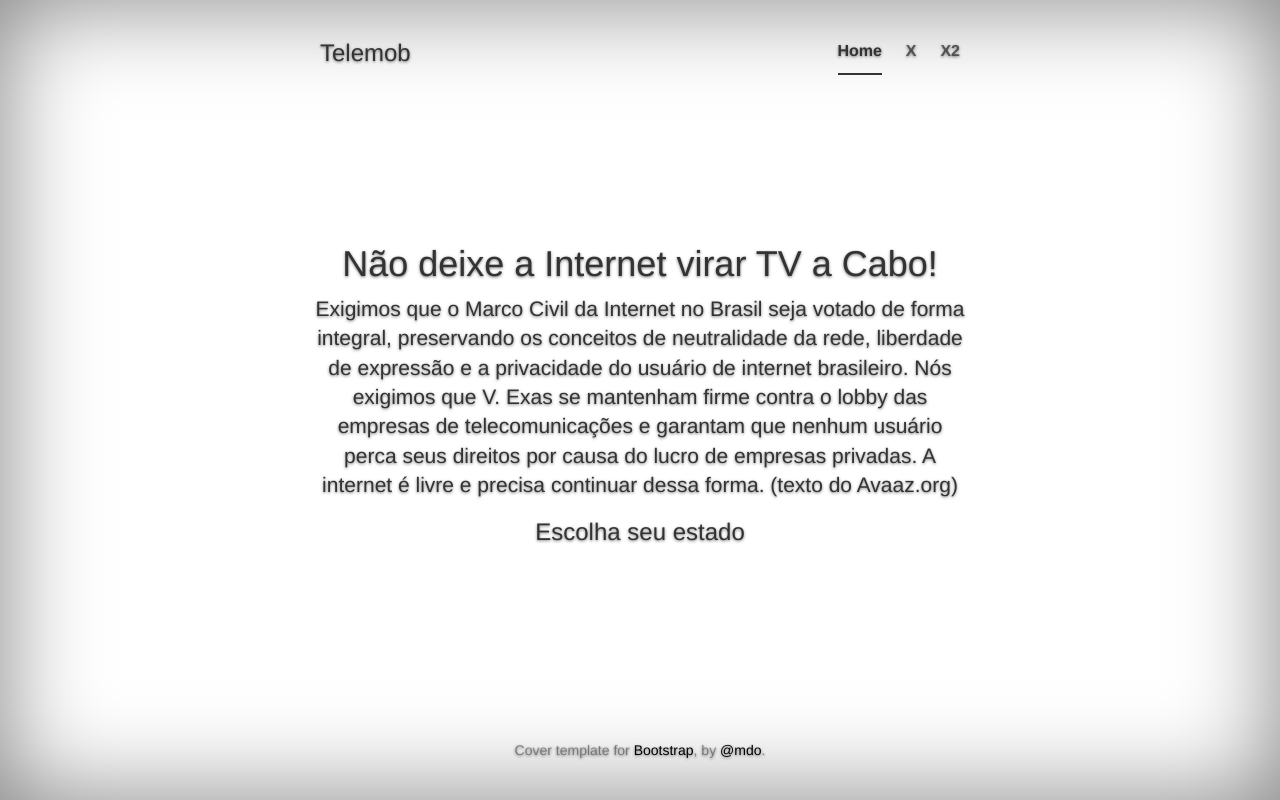
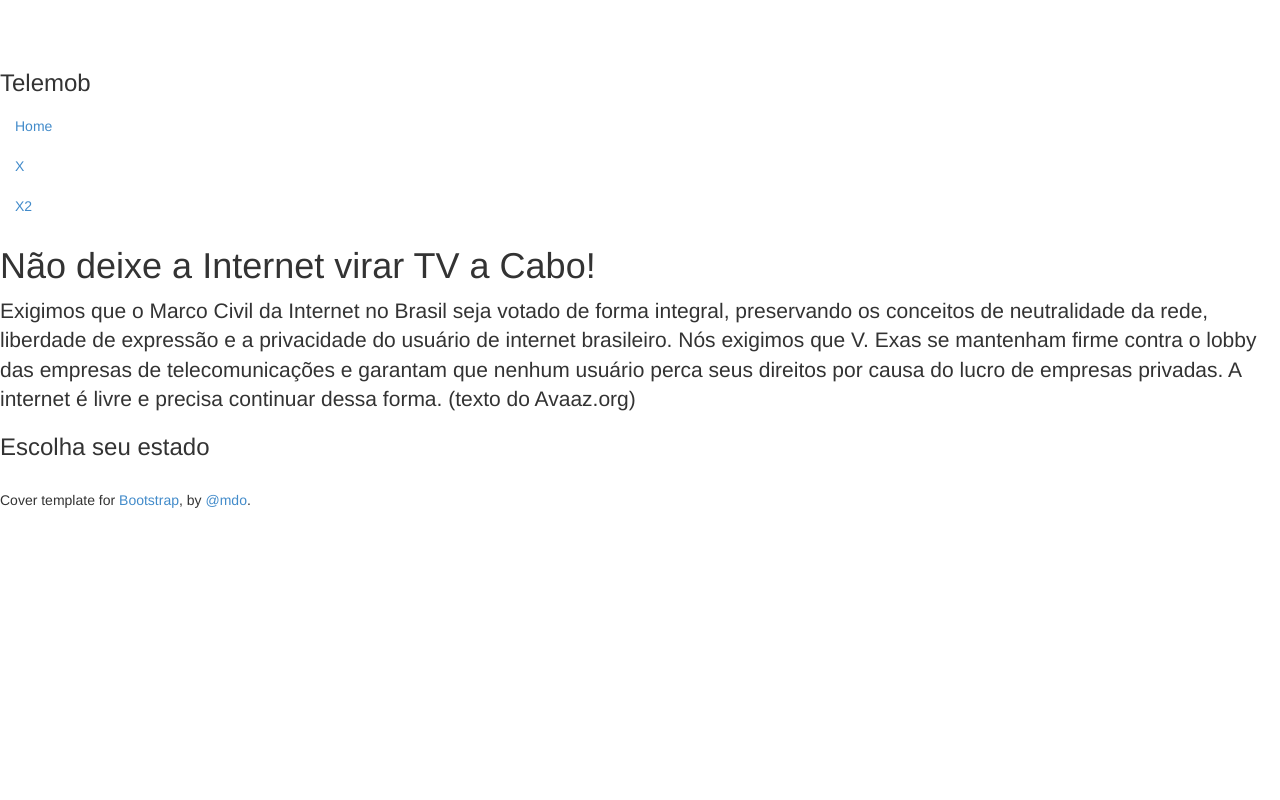
Before and after one commit to garoa/telemob, a Django app: page / in a window 1280 px wide. Run offline with Django 3.2, Linux system fonts and the light colour scheme; data comes from the database, SQL or seed files in the repository; some libraries are stand-ins or nearby versions.

Commit message:
novo css para a nova tela inicial

```diff
--- a/telemob/static/css/project.css
+++ b/telemob/static/css/project.css
@@ -1,161 +1,11 @@
-/*
- * Globals
- */
-
-/* Links */
-a,
-a:focus,
-a:hover {
-  color: #000;
+  body {
+  padding-top: 50px;
+}
+.starter-template {
+  padding: 40px 15px;
+  text-align: center;
 }
 
-/* Custom default button */
-.btn-default,
-.btn-default:hover,
-.btn-default:focus {
-  color: #333;
-  text-shadow: none; /* Prevent inheritence from `body` */
-  background-color: #fff;
-  border: 1px solid #fff;
+.navbar-inverse{
+  background-color: #000;
 }
-
-
-/*
- * Base structure
- */
-
-html,
-body {
-  height: 100%;
-  background-color: #fff;
-}
-body {
-  color: #333;
-  text-align: center;
-  text-shadow: 0 1px 3px rgba(0,0,0,.5);
-  box-shadow: inset 0 0 100px rgba(0,0,0,.5);
-}
-
-/* Extra markup and styles for table-esque vertical and horizontal centering */
-.site-wrapper {
-  display: table;
-  width: 100%;
-  height: 100%; /* For at least Firefox */
-  min-height: 100%;
-}
-.site-wrapper-inner {
-  display: table-cell;
-  vertical-align: top;
-}
-.cover-container {
-  margin-right: auto;
-  margin-left: auto;
-}
-
-/* Padding for spacing */
-.inner {
-  padding: 30px;
-}
-
-
-/*
- * Header
- */
-.masthead-brand {
-  margin-top: 10px;
-  margin-bottom: 10px;
-}
-
-.masthead-nav > li {
-  display: inline-block;
-}
-.masthead-nav > li + li {
-  margin-left: 20px;
-}
-.masthead-nav > li > a {
-  padding-right: 0;
-  padding-left: 0;
-  font-size: 16px;
-  font-weight: bold;
-  color: #333; /* IE8 proofing */
-  color: rgba(51,51,51,.75);
-  border-bottom: 2px solid transparent;
-}
-.masthead-nav > li > a:hover,
-.masthead-nav > li > a:focus {
-  background-color: transparent;
-  border-bottom-color: rgba(51,51,51,.25);
-}
-.masthead-nav > .active > a,
-.masthead-nav > .active > a:hover,
-.masthead-nav > .active > a:focus {
-  color: #333;
-  border-bottom-color: #333;
-}
-
-@media (min-width: 768px) {
-  .masthead-brand {
-    float: left;
-  }
-  .masthead-nav {
-    float: right;
-  }
-}
-
-
-/*
- * Cover
- */
-
-.cover {
-  padding: 0 20px;
-}
-.cover .btn-lg {
-  padding: 10px 20px;
-  font-weight: bold;
-}
-
-
-/*
- * Footer
- */
-
-.mastfoot {
-  color: #999; /* IE8 proofing */
-  color: rgba(51,51,51,.5);
-}
-
-
-/*
- * Affix and center
- */
-
-@media (min-width: 768px) {
-  /* Pull out the header and footer */
-  .masthead {
-    position: fixed;
-    top: 0;
-  }
-  .mastfoot {
-    position: fixed;
-    bottom: 0;
-  }
-  /* Start the vertical centering */
-  .site-wrapper-inner {
-    vertical-align: middle;
-  }
-  /* Handle the widths */
-  .masthead,
-  .mastfoot,
-  .cover-container {
-    width: 100%; /* Must be percentage or pixels for horizontal alignment */
-  }
-}
-
-@media (min-width: 992px) {
-  .masthead,
-  .mastfoot,
-  .cover-container {
-    width: 700px;
-  }
-}
```
